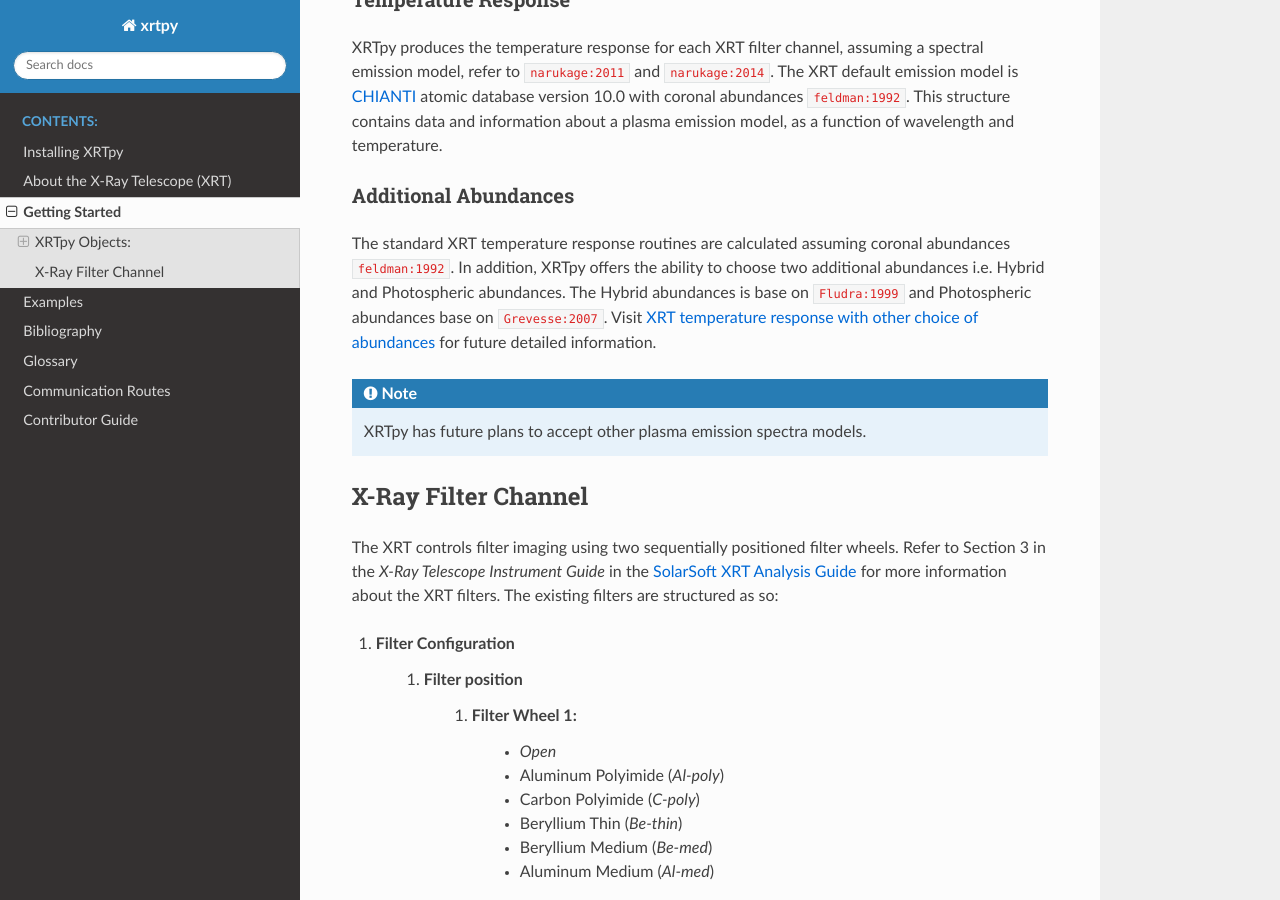
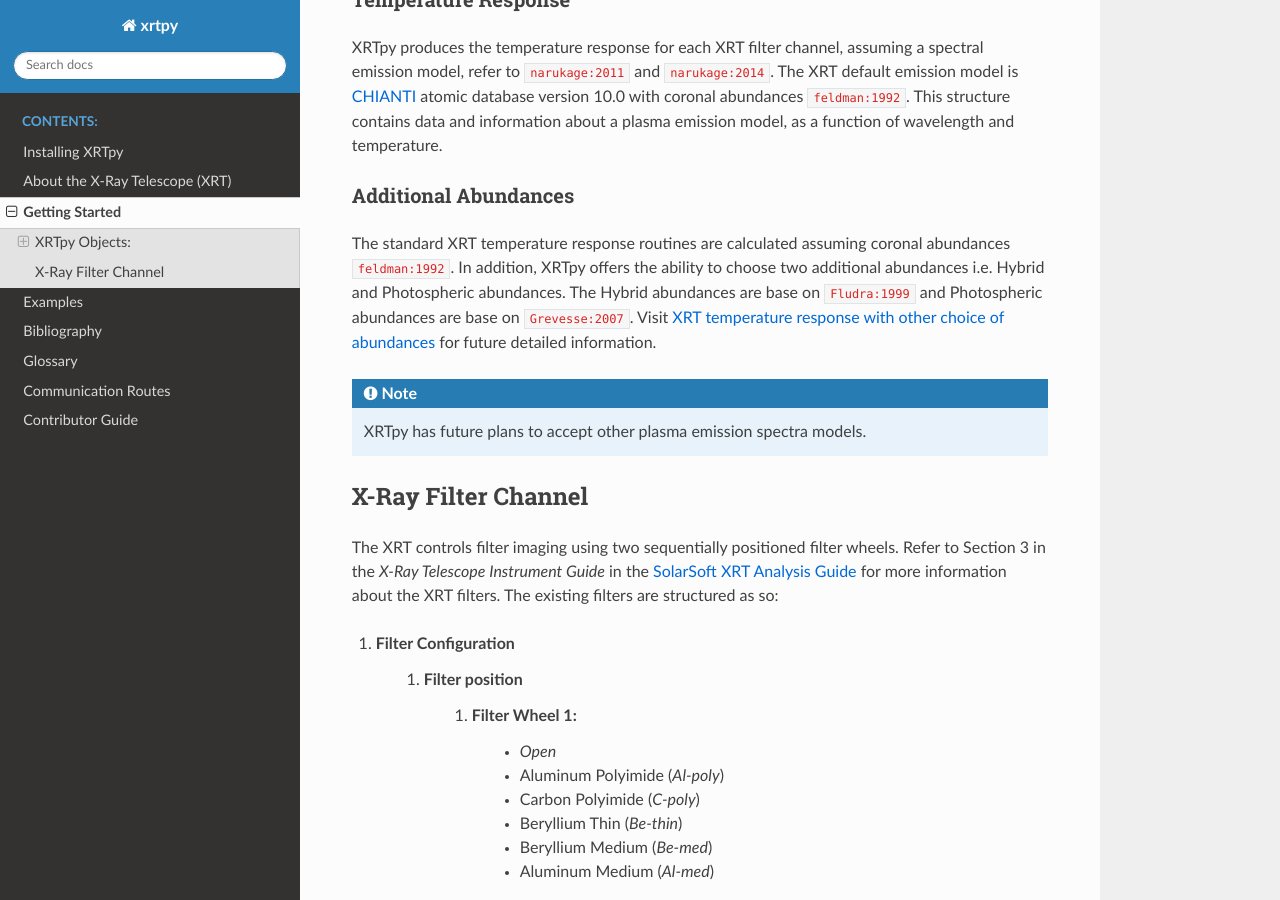
Before and after one commit to HinodeXRT/xrtpy, a Sphinx documentation site: the page built from docs/getting_started.rst, in a window 1280 px wide and 900 px high, scrolled down 715 px. Built offline with Sphinx 7.4.7 and the Read the Docs theme 2.0.0, drawn with Linux system fonts in a browser that asks for light colours; cross-references to code outside the pages are shown as plain code.

Commit message:
Fixing text details

```diff
--- a/docs/getting_started.rst
+++ b/docs/getting_started.rst
@@ -35,7 +35,7 @@ Additional Abundances
 --------------------
 The standard XRT temperature response routines are calculated assuming coronal abundances :cite:t:`feldman:1992`.
 In addition, XRTpy offers the ability to choose two additional abundances i.e. Hybrid and Photospheric abundances.
-The Hybrid abundances is base on :cite:t:`Fludra:1999` and Photospheric abundances base on :cite:t:`Grevesse:2007`.
+The Hybrid abundances are base on :cite:t:`Fludra:1999` and Photospheric abundances are base on :cite:t:`Grevesse:2007`.
 Visit `XRT temperature response with other choice of abundances`_ for future detailed information.
 
 .. note::
```
